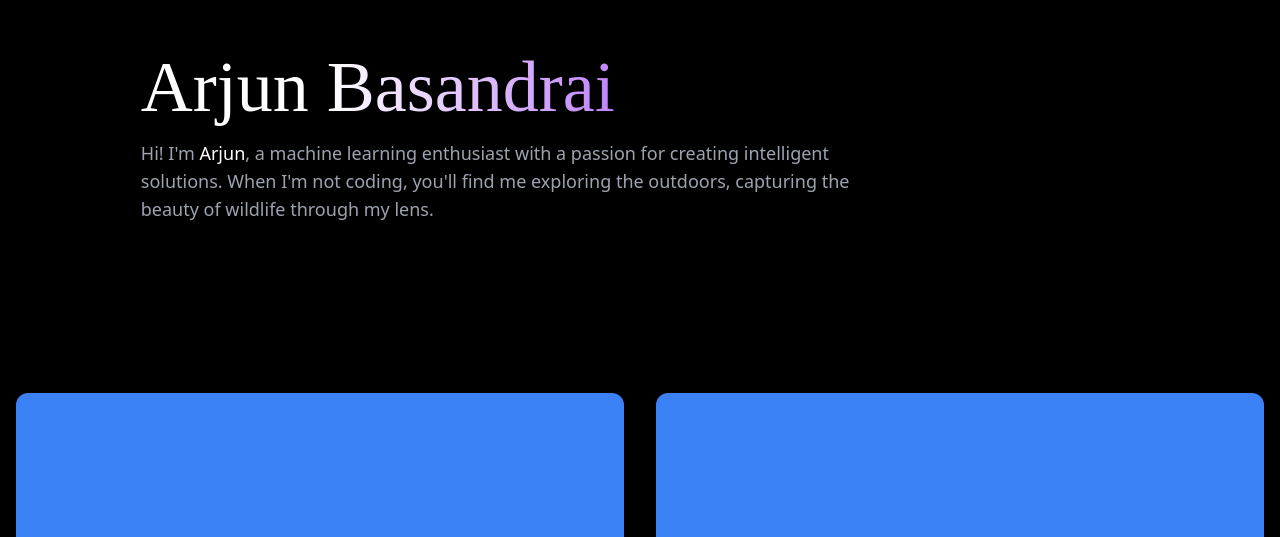
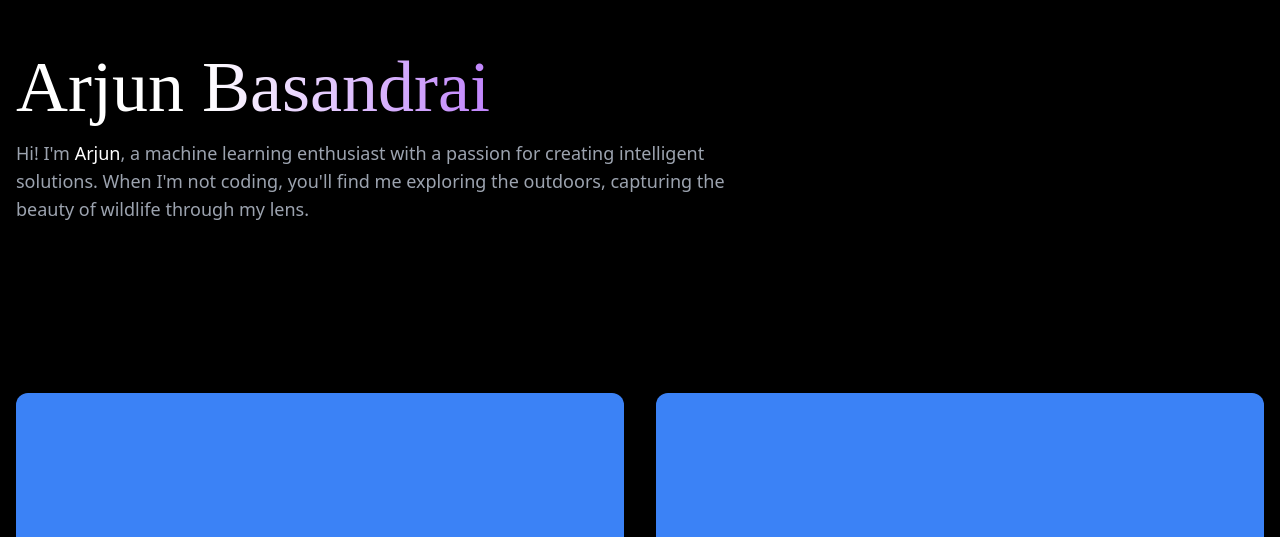
Before and after one commit to ArjunBasandrai/portfolio, a Next.js app: page / in a window 1280 px wide. Shown: the part 263-800 px from the top of the page. Built offline with nearby package versions, Linux system fonts and the light colour scheme.

Commit message:
feat: minor updates

```diff
--- a/src/components/HomePageProjectsGrid/ProjectsHomeGrid.tsx
+++ b/src/components/HomePageProjectsGrid/ProjectsHomeGrid.tsx
@@ -2,7 +2,7 @@ import GridItem from "./GridItem"
 
 export default function ProjectsHomeGrid() {
   return (
-    <div className="container bg-black mx-auto px-4 py-8 -mt-48 relative z-10">
+    <div className="container bg-black mx-auto px-4 py-8 -mt-32 md:-mt-48 relative z-10">
       <div className="flex flex-wrap -mx-4">
         <GridItem />
         <GridItem />
--- a/src/components/hero.tsx
+++ b/src/components/hero.tsx
@@ -1,14 +1,14 @@
 export default function Hero() {
   return (
-    <div className="top-0 left-0 w-full h-screen bg-black flex items-center px-4">
-      <div className="max-w-3xl mx-0 md:mx-[10%]">
+    <div className="top-0 left-0 w-full h-screen bg-black flex items-center">
+      <div className="container px-4 mx-auto">
         <p className="text-6xl lg:text-7xl text-white font-Bodoni">
           Arjun{' '}
           <span className="bg-gradient-to-r from-white to-purple-400 bg-clip-text text-transparent">
             Basandrai
           </span>
         </p>
-        <p className="mt-4 text-gray-400 text-base sm:text-lg">
+        <p className="max-w-3xl mt-4 text-gray-400 text-base sm:text-lg">
           Hi! I&apos;m <span className="text-white">Arjun</span>, a machine learning enthusiast with a passion for creating intelligent solutions. When I&apos;m not coding, you&apos;ll find me exploring the outdoors, capturing the beauty of wildlife through my lens.
         </p>
       </div>
```
